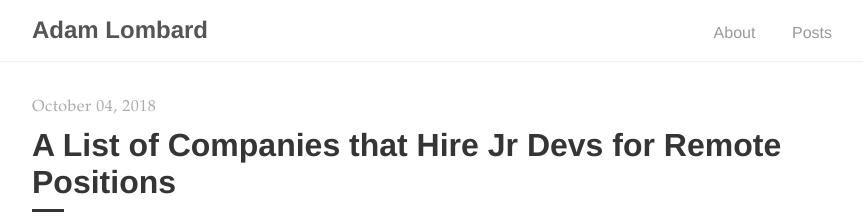
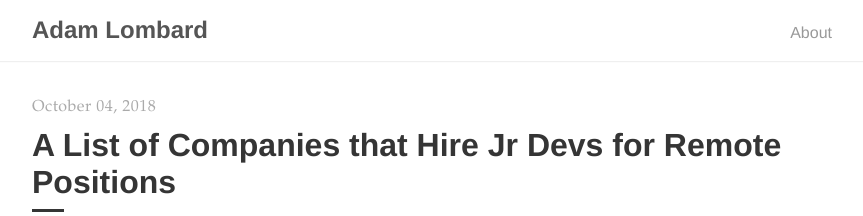
Before and after one commit to AdamLombard/AdamLombard.github.io, a Jekyll site: the page built from index.html, in a window 1280 px wide. Shown: the top 216 px of the page, without its empty margins (208-1071 px from the left). Built offline with Jekyll 4.4.1, drawn with Linux system fonts in a browser that asks for light colours; the list of posts is cut into pages by our own code.

Commit message:
Remove Posts link from nav

```diff
--- a/_includes/navigation.html
+++ b/_includes/navigation.html
@@ -5,7 +5,6 @@
     </a>
     <ul>
       <li><a href="{{ site.baseurl }}/about">About</a></li>
-      <li><a href="{{ site.baseurl }}/">Posts</a></li>
     </ul>
   </div>
 </nav>
```
